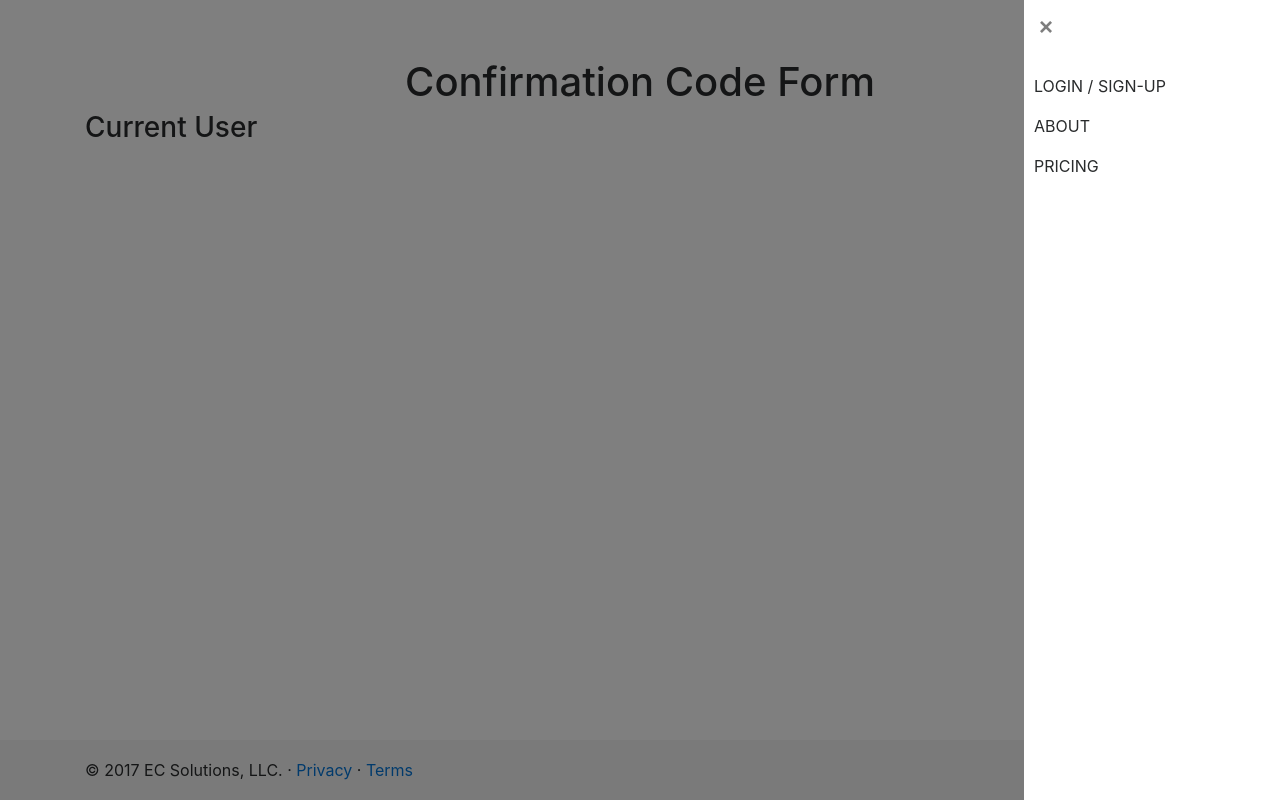
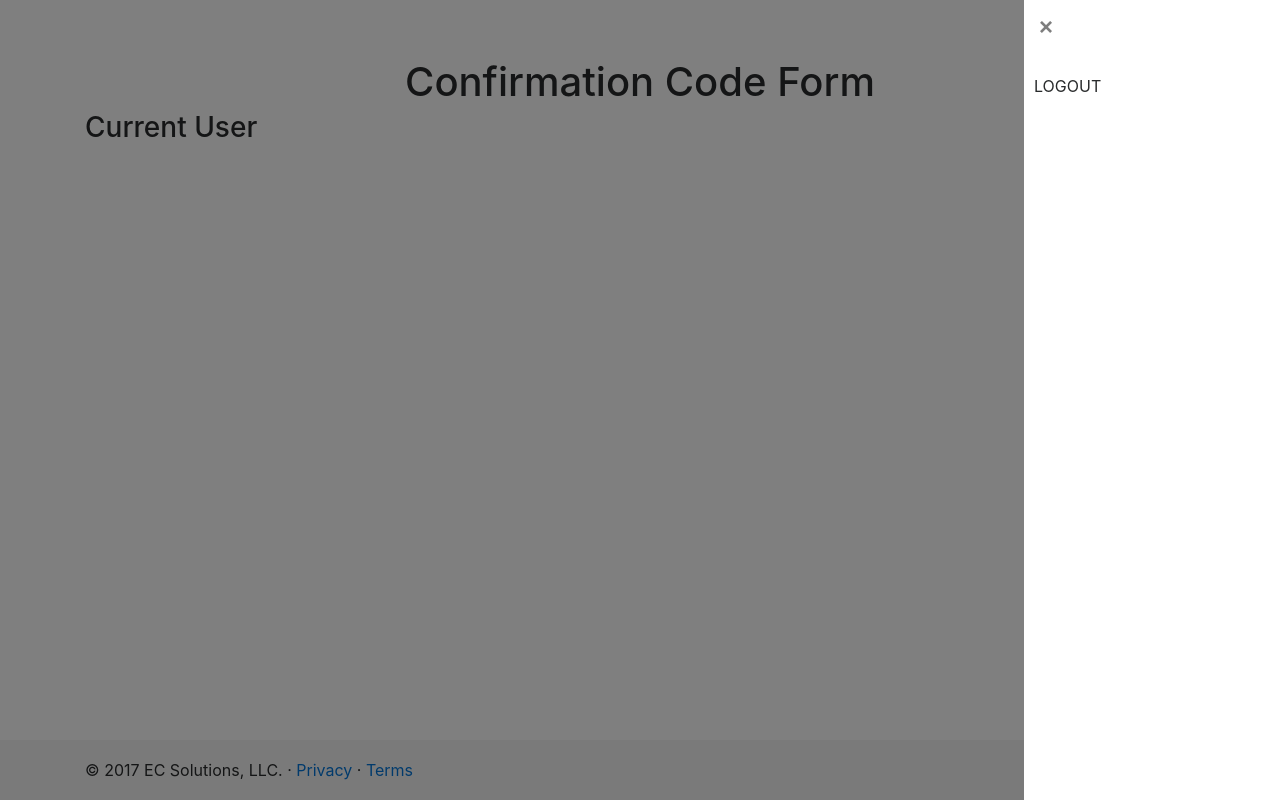
Before and after one commit to must-defend-500/c3c, a plain HTML site: page src/home.html in a window 1280 px wide. Both pictures are taken after a click on the button 1237 px from the left and 27 px from the top of the page. Drawn offline with nearby package versions, Linux system fonts and the light colour scheme.

Commit message:
last commit before merge

```diff
--- a/src/home.html
+++ b/src/home.html
@@ -63,9 +63,9 @@
         </button>
       </div>
       <div style="padding-top:20px;">
-        <p style="padding-left:10px;"><a href="#" style="color:inherit;" onclick="showLoginModal()">LOGIN / SIGN-UP</a></p>
-        <p style="padding-left:10px;"><a href="#about" style="color:inherit;" onclick="closeMenuModal()">ABOUT</a></p>
-        <p style="padding-left:10px;"><a href="#pricing" style="color:inherit;" onclick="closeMenuModal()">PRICING</a></p>
+        <p style="padding-left:10px;"><a href="#" style="color:inherit;" onclick="logout()">LOGOUT</a></p>
+<!--         <p style="padding-left:10px;"><a href="#about" style="color:inherit;" onclick="closeMenuModal()">ABOUT</a></p>
+        <p style="padding-left:10px;"><a href="#pricing" style="color:inherit;" onclick="closeMenuModal()">PRICING</a></p> -->
       </div>
 
     </div>
```
Also changed, not shown: scripts/signup.js (+3 -7 lines), src/index.html (+2 -0 lines).
